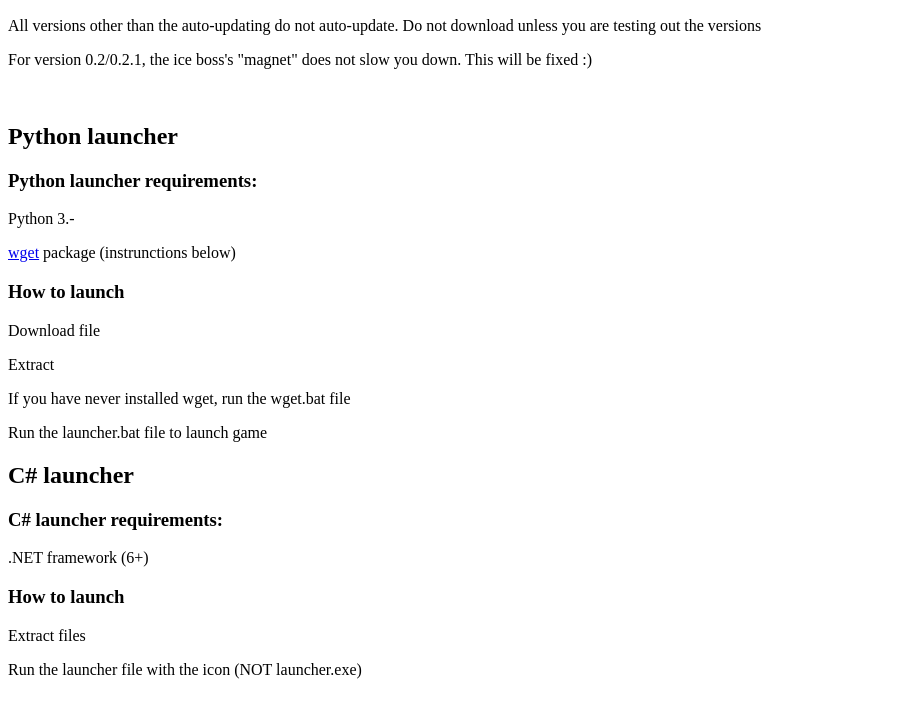
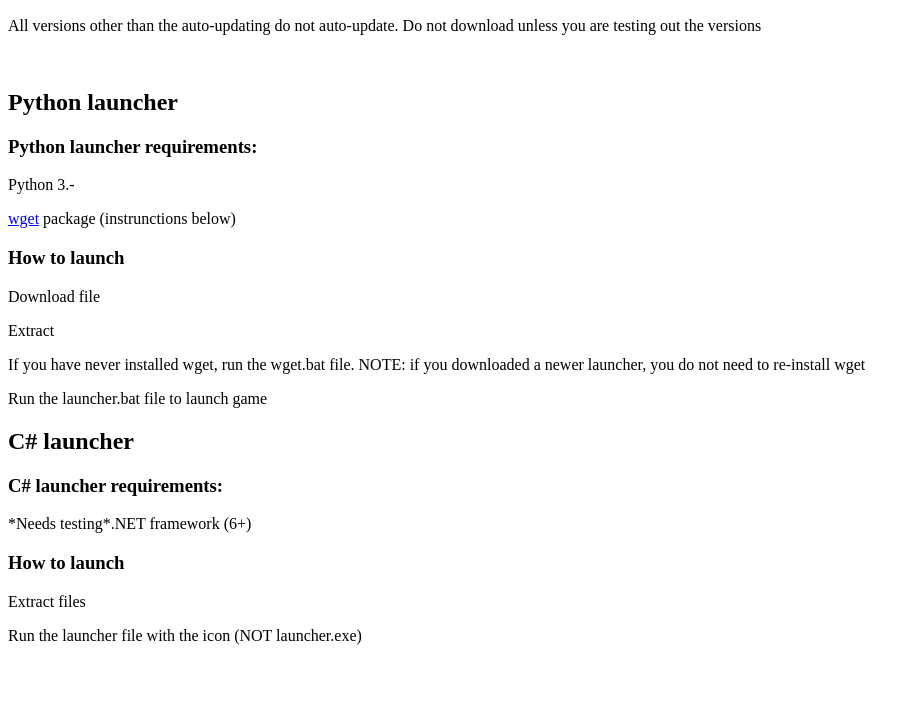
Before and after one commit to MM4096/BossFights, a plain HTML site: page errors.html in a window 1280 px wide. Shown: the part 38-756 px from the top of the page, without its empty margins (0-919 px from the left). Drawn offline with Linux system fonts and the light colour scheme.

Commit message:
Update errors.html

```diff
--- a/errors.html
+++ b/errors.html
@@ -8,7 +8,6 @@
 <body>
     <h2>Errors</h2>
     <P>All versions other than the auto-updating do not auto-update. Do not download unless you are testing out the versions</P>
-    <p>For version 0.2/0.2.1, the ice boss's "magnet" does not slow you down. This will be fixed :)</p>
     <br>
     <h2>Python launcher</h2>
     <h3>Python launcher requirements:</h3>
@@ -17,12 +16,12 @@
     <h3>How to launch</h3>
     <p>Download file</p>
     <p>Extract</p>
-    <p>If you have never installed wget, run the wget.bat file</p>
+    <p>If you have never installed wget, run the wget.bat file. NOTE: if you downloaded a newer launcher, you do not need to re-install wget</p>
     <p>Run the launcher.bat file to launch game</p>
 
     <h2>C# launcher</h2>
     <h3>C# launcher requirements:</h3>
-    <p>.NET framework (6+)</p>
+    <p>*Needs testing*.NET framework (6+)</p>
     <h3>How to launch</h3>
     <p>Extract files</p>
     <p>Run the launcher file with the icon (NOT launcher.exe)</p>
```
